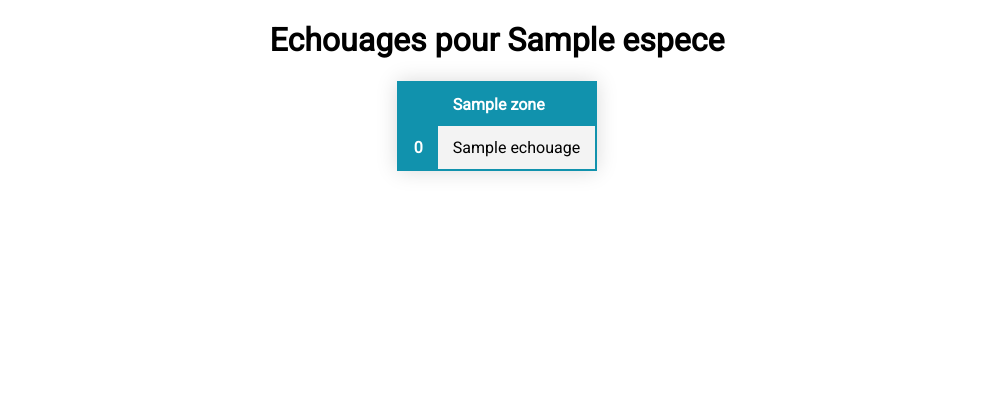
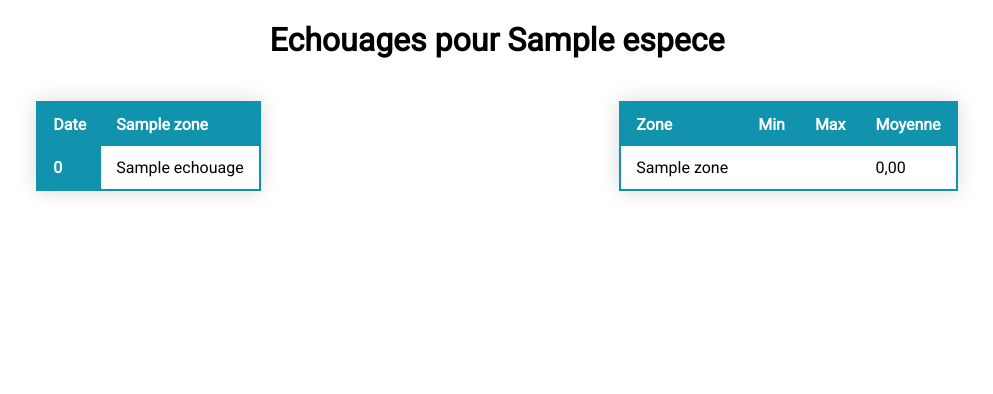
Before and after one commit to Benoit-Lorcy/project-echouage, a Symfony app: template back-office/templates/back_office/show_data.html.twig in a window 1280 px wide. Shown: the part 55-449 px from the top of the page, without its empty margins (143-1136 px from the left). Run offline with Twig, Linux system fonts and the light colour scheme; the template is opened without the code that fills it: most values are stand-ins (such as "Sample title", 1, 10 or a date in 2020); some libraries are stand-ins or nearby versions; some web fonts are replaced.

Commit message:
data table

```diff
--- /dev/null
+++ b/back-office/public/css/data.css
@@ -0,0 +1,8 @@
+#tables {
+  display: flex;
+  flex-direction: row;
+}
+
+table {
+  margin-bottom: auto;
+}
--- a/back-office/src/Controller/ApiController.php
+++ b/back-office/src/Controller/ApiController.php
@@ -1,4 +1,10 @@
 <?php
+/**
+ * Controller providing the API for accessing the data via HTTP
+ *
+ * @author Morgan Van Amerongen
+ * @version 1.0.0
+ */
 
 namespace App\Controller;
 
--- a/back-office/templates/back_office/show_data.html.twig
+++ b/back-office/templates/back_office/show_data.html.twig
@@ -2,16 +2,23 @@
 
 {% block title %}Data{% endblock %}
 
+{% block stylesheets %}
+    <link rel="stylesheet" href="{{ asset("css/data.css") }}">
+{% endblock %}
+
 {% block main %}
     <h1>Echouages pour {{ espece }}</h1>
+    <section id="tables">
         <table>
-        <tbody>
+            <thead>
                 <tr>
-                <th></th>
+                    <th>Date</th>
                     {% for zone in zones %}
                         <th>{{ zone }}</td>
                     {% endfor %}
                 </tr>
+            </thead>
+            <tbody>
                 {% for date, data in echouages %}
                     <tr>
                         <th>{{ date }}</th>
@@ -21,9 +28,31 @@
                     </tr>
                 {% else %}
                     <tr>
-                    <td colspan="2">Aucun enregistrements</td>
+                        <td>---</td>
+                        <td>Aucun enregistrements</td>
                     </tr>
                 {% endfor %}
             </tbody>
         </table>
+        <table>
+            <thead>
+                <tr>
+                    <th>Zone</th>
+                    <th>Min</th>
+                    <th>Max</th>
+                    <th>Moyenne</th>
+                </tr>
+            </thead>
+            <tbody>
+                {% for zone in zones %}
+                    <tr>
+                        <td>{{ zone }}</td>
+                        <td>{{ summary_data[zone.getId()]["min"] }}</td>
+                        <td>{{ summary_data[zone.getId()]["max"] }}</td>
+                        <td>{{ summary_data[zone.getId()]["avg"]|number_format(2, ",", " ") }}</td>
+                    </tr>
+                {% endfor %}
+            </tbody>
+        </table>
+    </section>
 {% endblock %}
```
Also changed, not shown: back-office/src/Controller/BackOfficeController.php (+60 -9 lines), back-office/src/Controller/EchouageController.php (+7 -0 lines), back-office/src/Controller/EspeceController.php (+7 -0 lines), back-office/src/Controller/ZoneController.php (+7 -0 lines). Lines whose indentation alone changed are shown as unchanged.
